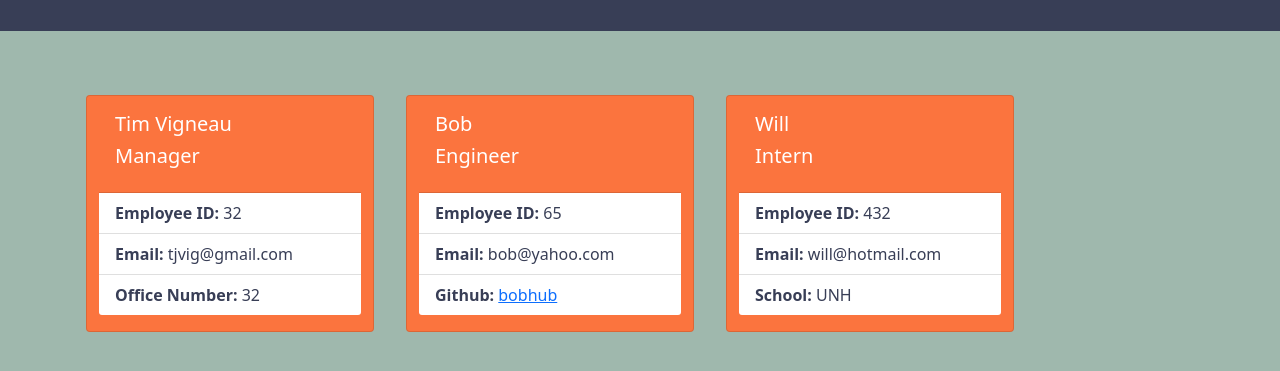
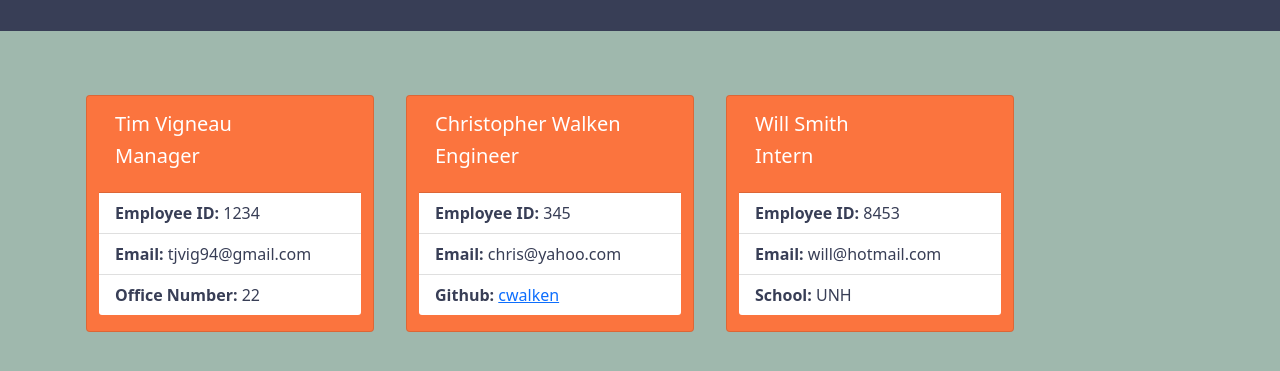
Before and after one commit to tjvig94/staff-manager, a website: page index.html in a window 1280 px wide. Shown: the part 121-492 px from the top of the page. Drawn offline with nearby package versions, Linux system fonts and the light colour scheme.

Commit message:
Updated title

```diff
--- a/index.html
+++ b/index.html
@@ -29,29 +29,29 @@
       <h5>Manager</h5>
     </div>
     <ul class="list-group list-group-flush pb-3">
-      <li class="list-group-item"><strong>Employee ID: </strong>32</li>
-      <li class="list-group-item"><strong>Email: </strong>tjvig@gmail.com</li>
-      <li class="list-group-item"><strong>Office Number: </strong>32</li>
+      <li class="list-group-item"><strong>Employee ID: </strong>1234</li>
+      <li class="list-group-item"><strong>Email: </strong>tjvig94@gmail.com</li>
+      <li class="list-group-item"><strong>Office Number: </strong>22</li>
     </ul>
 </div>
             <div class="card m-3" style="width: 18rem;">
     <div class="card-body">
-      <h5 class="card-title">Bob</h5>
+      <h5 class="card-title">Christopher Walken</h5>
       <h5>Engineer</h5>
     </div>
     <ul class="list-group list-group-flush pb-3">
-      <li class="list-group-item"><strong>Employee ID: </strong>65</li>
-      <li class="list-group-item"><strong>Email: </strong>bob@yahoo.com</li>
-      <li class="list-group-item"><strong>Github: </strong><a href="https://github.com/bobhub" target="_blank">bobhub</a></li>
+      <li class="list-group-item"><strong>Employee ID: </strong>345</li>
+      <li class="list-group-item"><strong>Email: </strong>chris@yahoo.com</li>
+      <li class="list-group-item"><strong>Github: </strong><a href="https://github.com/cwalken" target="_blank">cwalken</a></li>
     </ul>
 </div>
             <div class="card m-3" style="width: 18rem;">
     <div class="card-body">
-      <h5 class="card-title">Will</h5>
+      <h5 class="card-title">Will Smith</h5>
       <h5>Intern</h5>
     </div>
     <ul class="list-group list-group-flush pb-3">
-      <li class="list-group-item"><strong>Employee ID:</strong> 432</li>
+      <li class="list-group-item"><strong>Employee ID:</strong> 8453</li>
       <li class="list-group-item"><strong>Email:</strong> will@hotmail.com</li>
       <li class="list-group-item"><strong>School:</strong> UNH</li>
     </ul>
--- a/index.js
+++ b/index.js
@@ -240,7 +240,7 @@ const generatePage = () => {
     <!-- Bootstrap -->
     <link href="https://cdn.jsdelivr.net/npm/bootstrap@5.0.0-beta2/dist/css/bootstrap.min.css" rel="stylesheet" integrity="sha384-BmbxuPwQa2lc/FVzBcNJ7UAyJxM6wuqIj61tLrc4wSX0szH/Ev+nYRRuWlolflfl" crossorigin="anonymous">
     <link rel="stylesheet" href="./dist/style.css">
-    <title>Stsaff Manager</title>
+    <title>Staff Manager</title>
 </head>
 <body>
 
```
